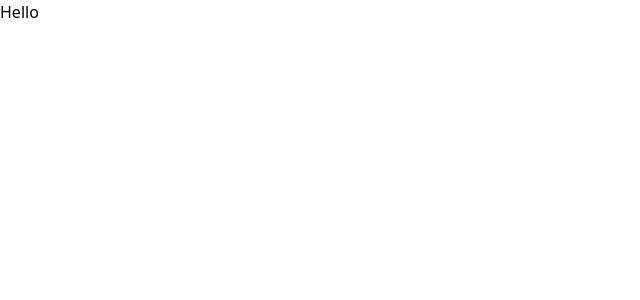
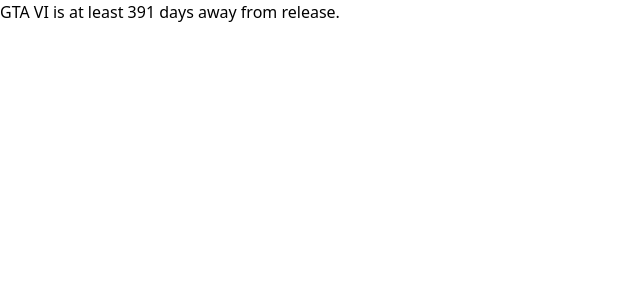
Before and after one commit to solusmax/when-next-GTA, a React (Vite) app: page / in a window 1280 px wide. Shown: the top 300 px of the page, without its empty margins (0-640 px from the left). Built offline with nearby package versions, Linux system fonts and the light colour scheme.

Commit message:
Add basic functionality

```diff
--- a/package.json
+++ b/package.json
@@ -15,11 +15,13 @@
     "deploy": "npm run build && gh-pages -d \"./dist\""
   },
   "dependencies": {
+    "luxon": "^3.4.4",
     "react": "^18.2.0",
     "react-dom": "^18.2.0"
   },
   "devDependencies": {
     "@trivago/prettier-plugin-sort-imports": "^4.3.0",
+    "@types/luxon": "^3.3.7",
     "@types/node": "^20.10.3",
     "@types/react": "^18.2.42",
     "@types/react-dom": "^18.2.17",
--- a/src/components/App/App.tsx
+++ b/src/components/App/App.tsx
@@ -1,7 +1,9 @@
+import Timer from '@/components/Timer/Timer';
+
 export default function App(): JSX.Element {
   return (
     <>
-      <div>Hello</div>
+      <Timer />
     </>
   );
 }
--- /dev/null
+++ b/src/components/Timer/Timer.tsx
@@ -0,0 +1,30 @@
+import { useEffect, useState } from 'react';
+
+import { ReleaseDate } from '@/consts/dates';
+import { getDaysFromRightNow } from '@/utils/dates';
+
+export default function Timer(): JSX.Element {
+  const getDaysUntilGTA6Release = () => getDaysFromRightNow(ReleaseDate.GTA6);
+
+  const [daysUntilGTA6Release, setDaysUntilGTA6Release] = useState(
+    getDaysUntilGTA6Release(),
+  );
+
+  useEffect(() => {
+    const interval = setInterval(() => {
+      setDaysUntilGTA6Release(getDaysUntilGTA6Release());
+    }, 1000);
+
+    return () => {
+      clearInterval(interval);
+    };
+  }, []);
+
+  return (
+    <>
+      <div>
+        GTA VI is at least {daysUntilGTA6Release} days away from release.
+      </div>
+    </>
+  );
+}
--- /dev/null
+++ b/src/consts/dates.ts
@@ -0,0 +1,5 @@
+import { DateTime } from 'luxon';
+
+export const ReleaseDate = {
+  GTA6: DateTime.fromISO('2025-01-01T12:00:00.000'),
+} as const;
--- /dev/null
+++ b/src/utils/dates.ts
@@ -0,0 +1,7 @@
+import { DateTime } from 'luxon';
+
+export const getDaysFromRightNow = (dateTime: DateTime) => {
+  const days = dateTime.diffNow('days').days;
+
+  return Math.floor(days);
+};
```
Also changed, not shown: 1 other file (tests, documents, lock files or other folders).
